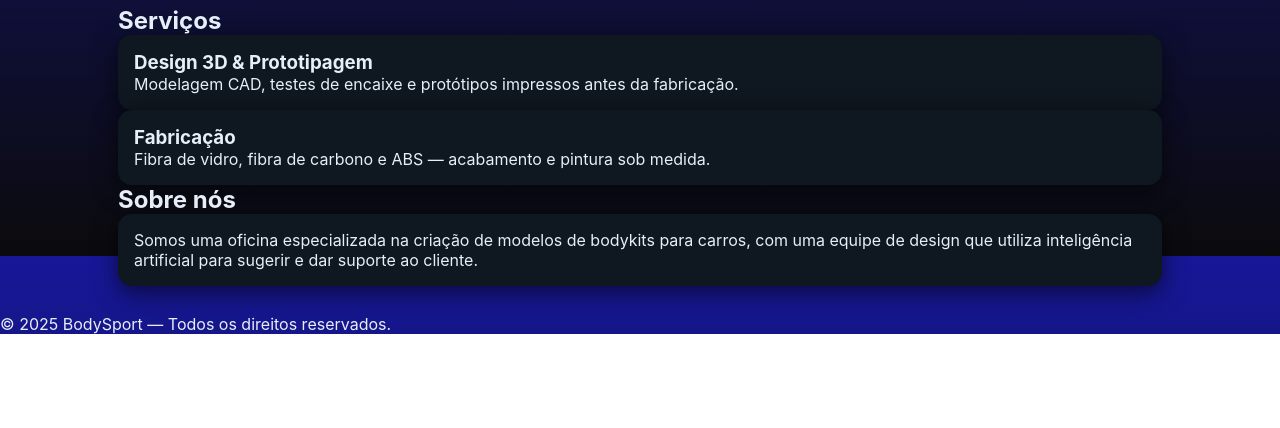
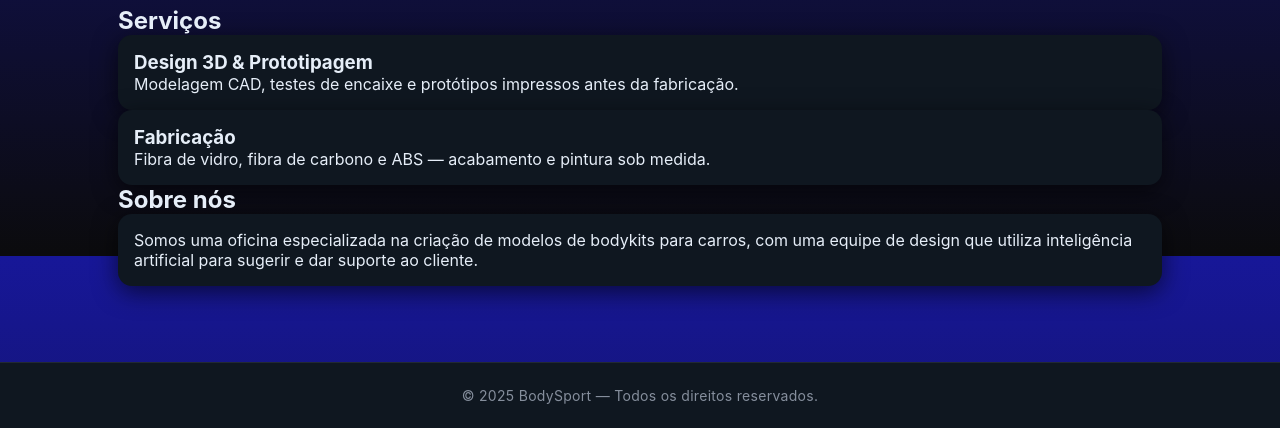
Before and after one commit to Caiox-pixel/BodySport, a plain HTML site: page bodysport.html in a window 1280 px wide. Shown: the part 544-972 px from the top of the page. Before the commit the page ends 878 px from the top, so only its background shows below. Drawn offline with Linux system fonts and the light colour scheme.

Commit message:
alteração no footer

```diff
--- a/bodysport.css
+++ b/bodysport.css
@@ -146,3 +146,25 @@ nav a.cta { background: linear-gradient(90deg, var(--accent), var(--accent-2));
   .hero { grid-template-columns: 1fr; }
   .duas-colunas { grid-template-columns: 1fr; }
 }
+/* Footer */
+footer {
+  background: var(--card);
+  border-top: 1px solid rgba(255, 255, 255, 0.08);
+  padding: 24px 0;
+  text-align: center;
+  margin-top: 48px;
+  color: var(--muted);
+  font-size: 14px;
+  letter-spacing: 0.3px;
+}
+
+footer p {
+  margin: 0;
+  opacity: 0.85;
+}
+
+footer p:hover {
+  opacity: 1;
+  color: var(--accent);
+  transition: color 0.3s ease, opacity 0.3s ease;
+}
```
